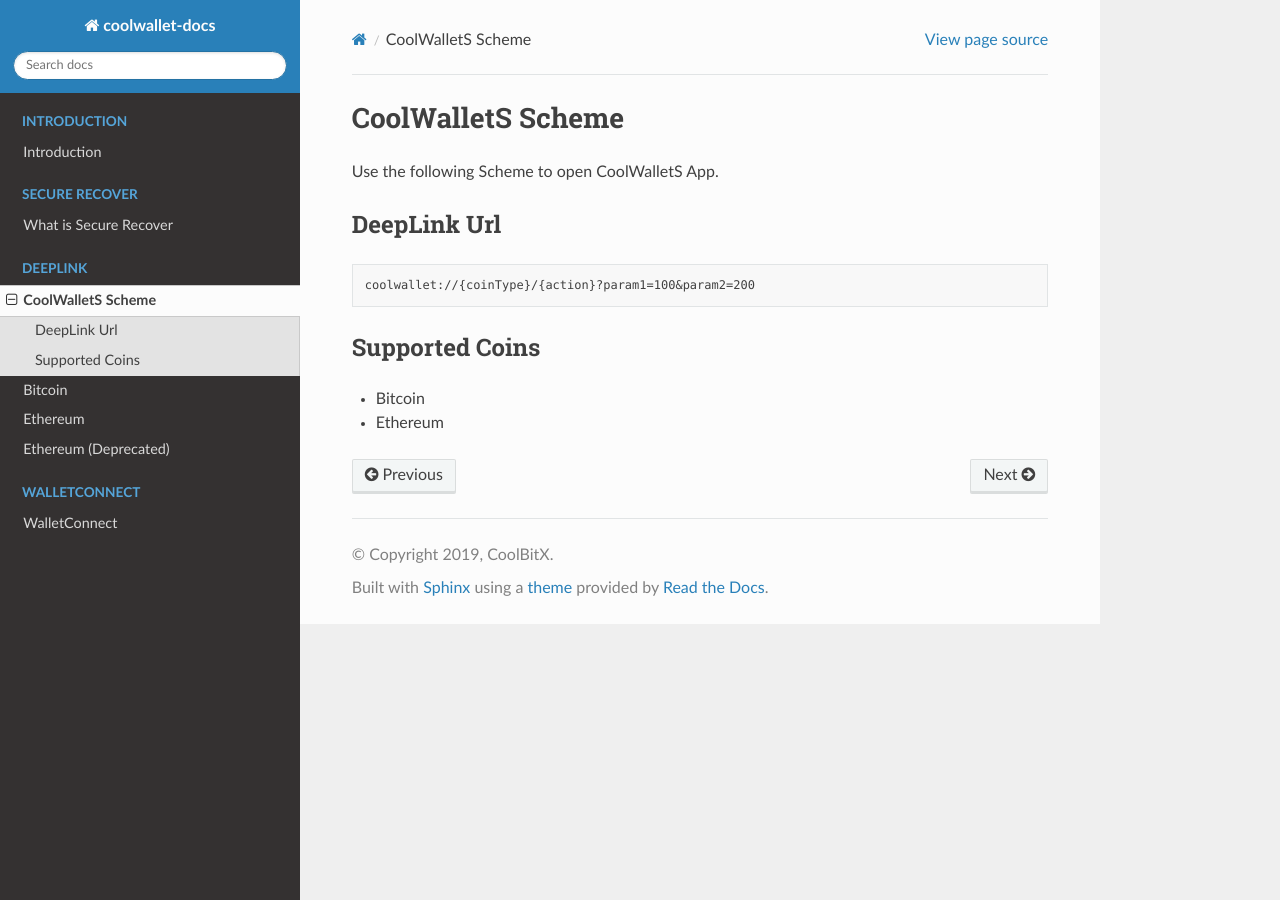
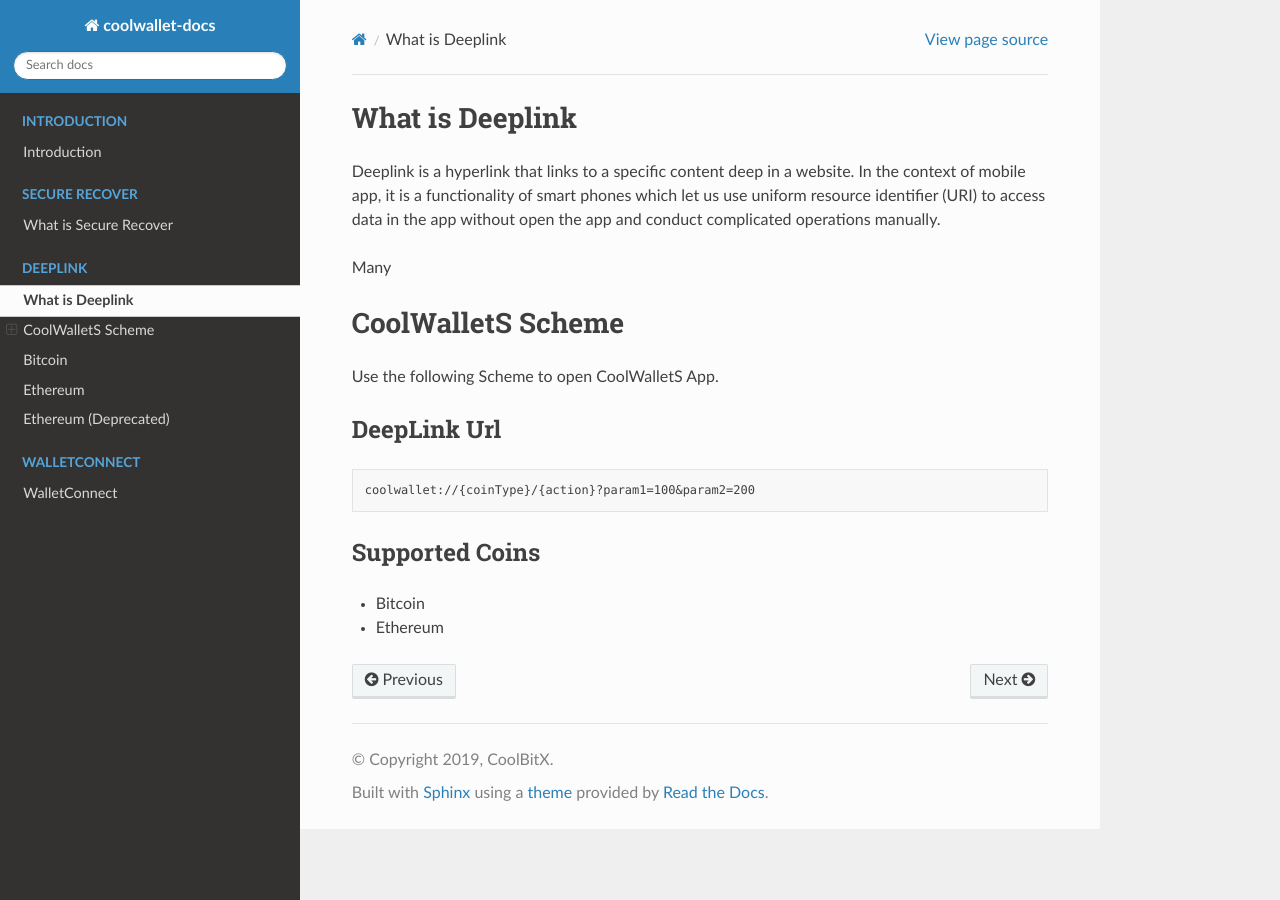
Before and after one commit to CoolBitX-Technology/coolwallet-doc, a Sphinx documentation site: the page built from docs/source/deeplink/index.md, in a window 1280 px wide. Built offline with Sphinx 7.4.7 and the Read the Docs theme 2.0.0, drawn with Linux system fonts in a browser that asks for light colours.

Commit message:
Modify deeplink index

```diff
--- a/docs/source/deeplink/index.md
+++ b/docs/source/deeplink/index.md
@@ -1,3 +1,9 @@
+# What is Deeplink
+
+Deeplink is a hyperlink that links to a specific content deep in a website. In the context of mobile app, it is a functionality of smart phones which let us use uniform resource identifier (URI) to access data in the app without open the app and conduct complicated operations manually.
+
+Many
+
 # CoolWalletS Scheme
 
 Use the following Scheme to open CoolWalletS App.
```
